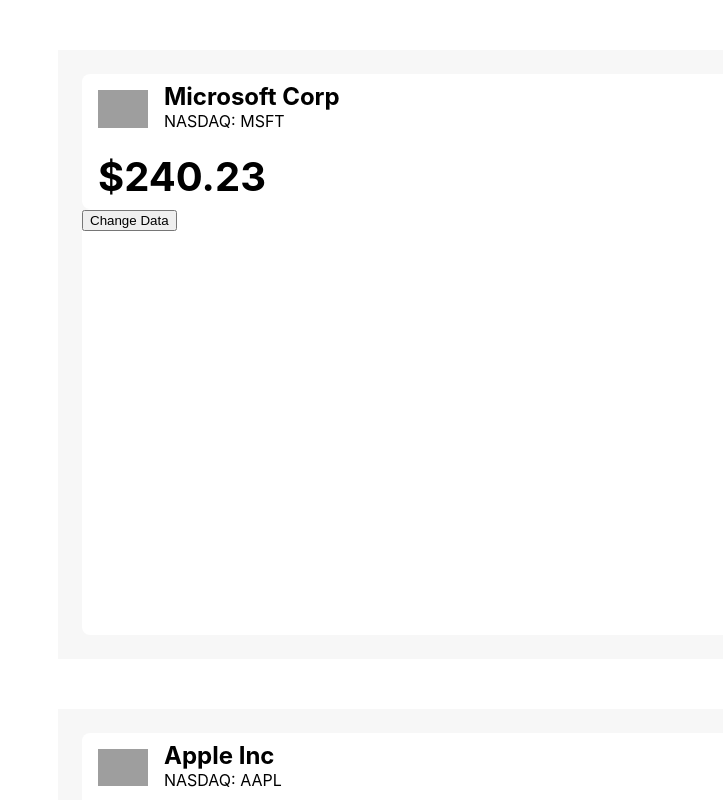
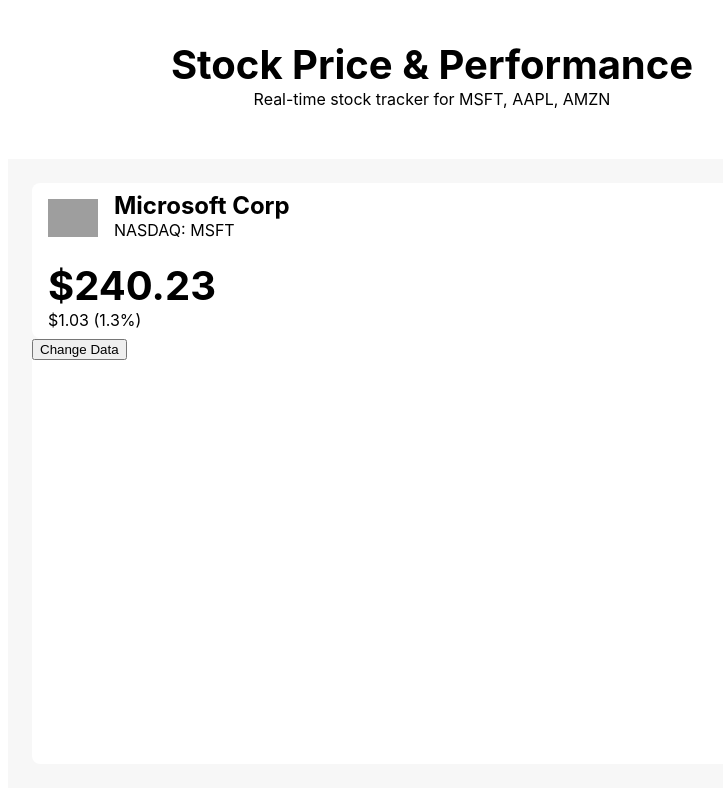
Before and after one commit to ballen27/stock-chart-react, a React (Create React App) app in the folder stock-app/: page / in a window 1280 px wide. Shown: the top 800 px of the page, without its empty margins (208-931 px from the left). Built offline with nearby package versions, Linux system fonts and the light colour scheme; grey boxes are pictures that could not be loaded.

Commit message:
adds title and percent change for stock price

```diff
--- a/stock-app/src/App.js
+++ b/stock-app/src/App.js
@@ -1,8 +1,13 @@
 import StockQuote from './stockQuote';
+import './index.css'
 
 function App() {
   return (
     <div className="App">
+      <div className='pageTitle'>
+        <h1>Stock Price & Performance</h1>
+        <p>Real-time stock tracker for MSFT, AAPL, AMZN</p>
+      </div>
       <StockQuote stockName={'microsoft'}/>
       <StockQuote stockName={'apple'}/>
       <StockQuote stockName={'amazon'}/>
--- a/stock-app/src/index.css
+++ b/stock-app/src/index.css
@@ -1,11 +1,18 @@
 body {
-  margin: 0;
+  margin: 10 auto;
   padding: 0;
   font-family: -apple-system, BlinkMacSystemFont, 'Segoe UI', 'Roboto', 'Oxygen',
     'Ubuntu', 'Cantarell', 'Fira Sans', 'Droid Sans', 'Helvetica Neue',
     sans-serif;
   -webkit-font-smoothing: antialiased;
   -moz-osx-font-smoothing: grayscale;
+}
+
+.pageTitle {
+  margin-top: 40px;
+  display: flex;
+  flex-direction: column;
+  align-items: center;
 }
 
 code {
--- a/stock-app/src/stockQuote.js
+++ b/stock-app/src/stockQuote.js
@@ -58,11 +58,12 @@
             </div>
             <div style={styles.price}>
               <h1>{stocks[stockName].price}</h1>
+              <p>$1.03 &#40;1.3%&#41;</p>
             </div>
           </div>
           <div style={styles.chartContainer}>
             <button onClick={regenerateData}>Change Data</button>
-            <StockChart  data={data} width={600} height={300}/>
+            <StockChart  data={data} width={720} height={300}/>
           </div>
         </div>
       </div>
@@ -74,7 +75,7 @@
     display: 'flex',
     flexDirection: 'column',
     padding: '24px',
-    width: '700px',
+    width: '800px',
     margin: '50px auto',
     backgroundColor: '#f7f7f7',
   },
```
